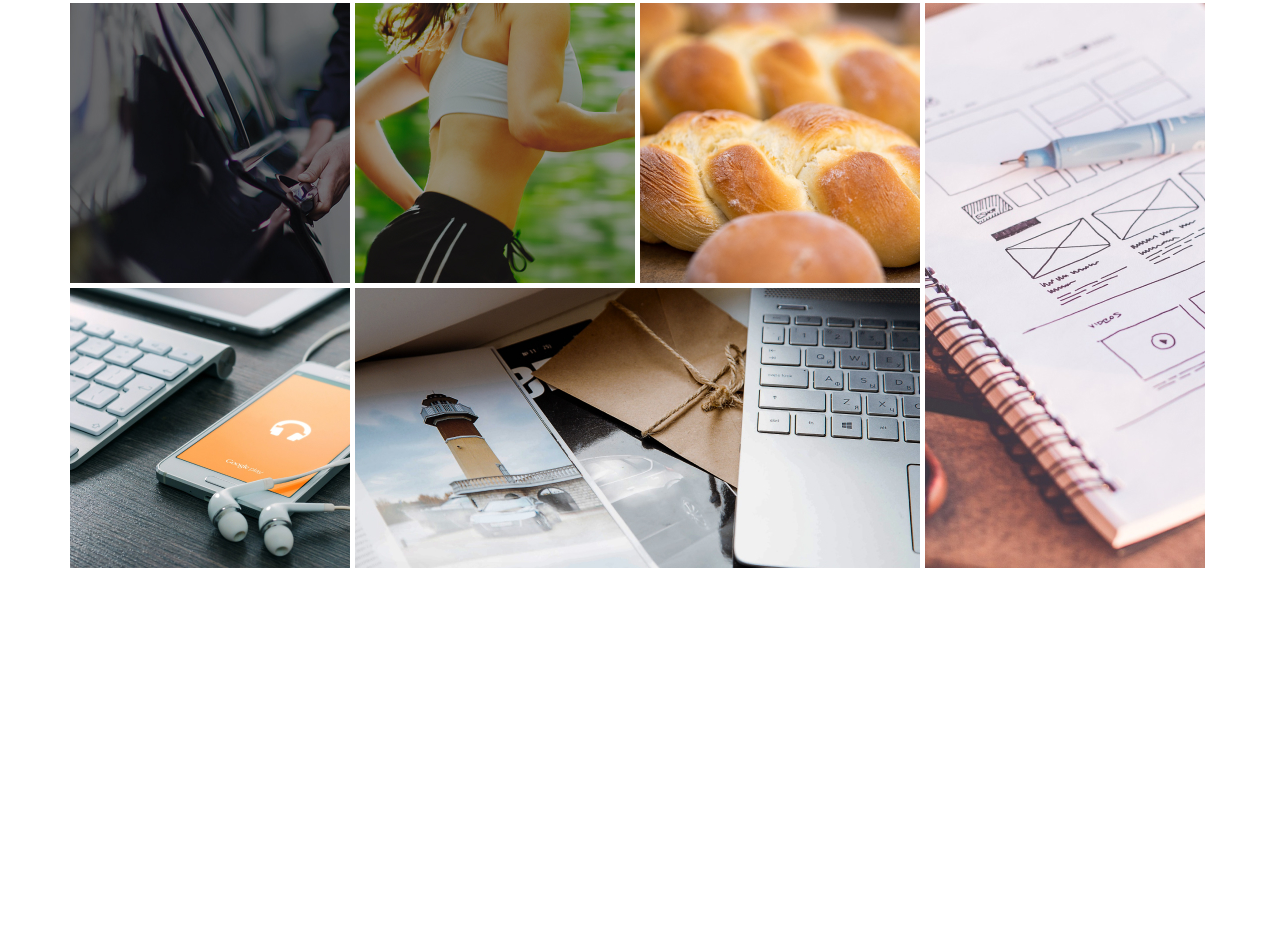
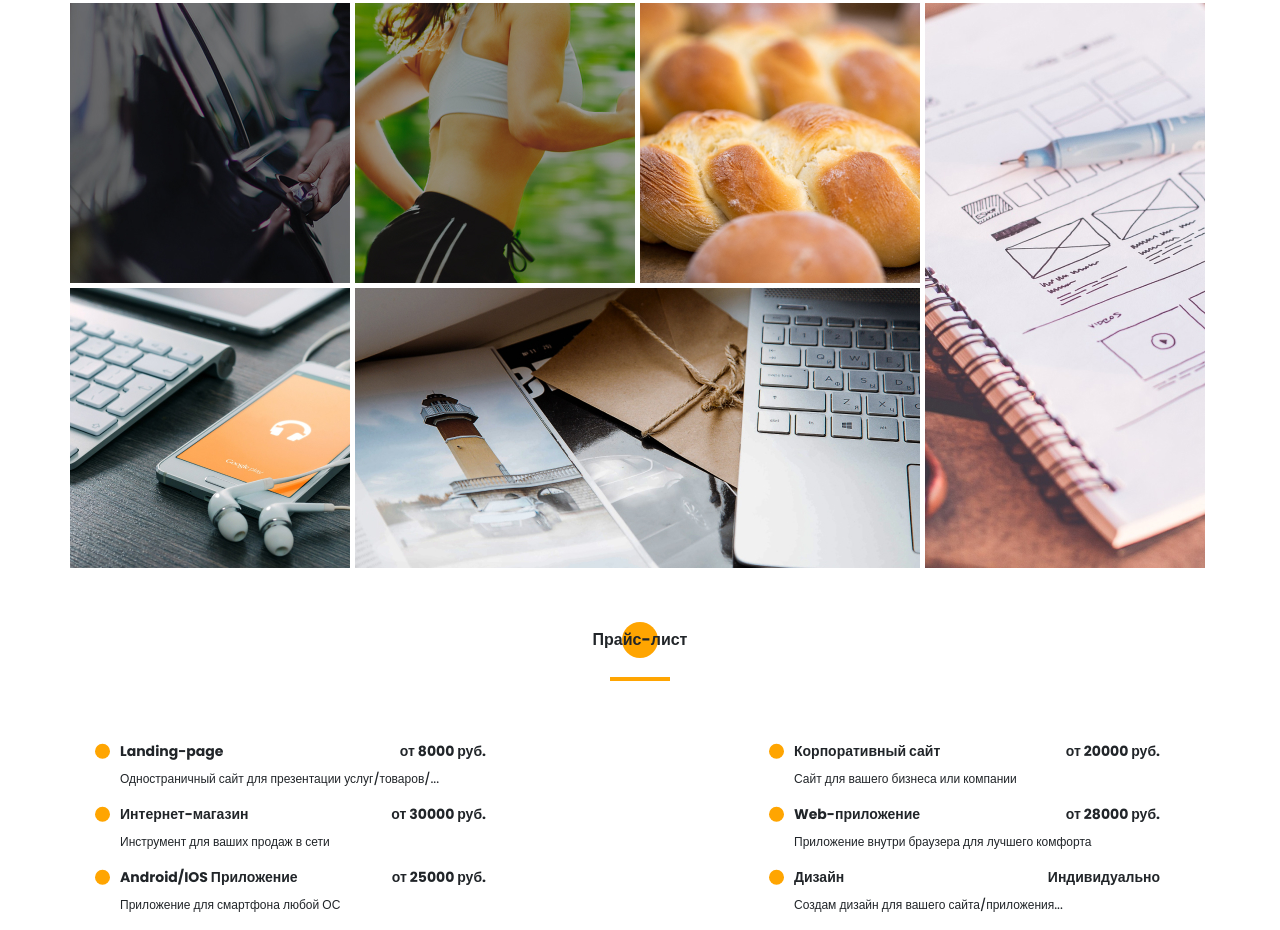
Before and after one commit to JeremyKurakh/Portfolio, a website: page src/index.html in a window 1280 px wide. Shown: the part 3684-4614 px from the top of the page. Before the commit the page ends 4252 px from the top, so only its background shows below. Drawn offline with nearby package versions, Linux system fonts and the light colour scheme; files that its build step writes are made by us from their sources; files whose address does not match are found by name.

Commit message:
Section price-list completed

```diff
--- a/src/index.html
+++ b/src/index.html
@@ -356,6 +356,44 @@
             </div>
         </div>
     </section>
+    <section class="price-list">
+        <div class="container">
+            <h2 class="title title_fz16 title__section-title">Прайс-лист</h2>
+            <div class="divider"></div>
+            <div class="price-list__wrapper">
+                <div class="price-list__item">
+                    <h4 class="price-list__item__title title title_fz14">Landing-page</h4>
+                    <h4 class="price-list__item__subtitle title title_fz14">от 8000 руб.</h4>
+                    <p class="price-list__item__descr">Одностраничный сайт для презентации услуг/товаров/...</p>
+                </div>
+                <div class="price-list__item">
+                    <h4 class="price-list__item__title title title_fz14">Корпоративный сайт</h4>
+                    <h4 class="price-list__item__subtitle title title_fz14">от 20000 руб.</h4>
+                    <p class="price-list__item__descr">Сайт для вашего бизнеса или компании</p>
+                </div>
+                <div class="price-list__item">
+                    <h4 class="price-list__item__title title title_fz14">Интернет-магазин</h4>
+                    <h4 class="price-list__item__subtitle title title_fz14">от 30000 руб.</h4>
+                    <p class="price-list__item__descr">Инструмент для ваших продаж в сети</p>
+                </div>
+                <div class="price-list__item">
+                    <h4 class="price-list__item__title title title_fz14">Web-приложение</h4>
+                    <h4 class="price-list__item__subtitle title title_fz14">от 28000 руб.</h4>
+                    <p class="price-list__item__descr">Приложение внутри браузера для лучшего комфорта</p>
+                </div>
+                <div class="price-list__item">
+                    <h4 class="price-list__item__title title title_fz14">Android/IOS Приложение</h4>
+                    <h4 class="price-list__item__subtitle title title_fz14">от 25000 руб.</h4>
+                    <p class="price-list__item__descr">Приложение для смартфона любой ОС</p>
+                </div>
+                <div class="price-list__item">
+                    <h4 class="price-list__item__title title title_fz14">Дизайн</h4>
+                    <h4 class="price-list__item__subtitle title title_fz14">Индивидуально</h4>
+                    <p class="price-list__item__descr">Создам дизайн для вашего сайта/приложения...</p>
+                </div>
+            </div>
+        </div>
+    </section>
     <script src="js/script.js"></script>
 </body>
 </html>
--- /dev/null
+++ b/src/sass/blocks/_price-list.scss
@@ -0,0 +1,38 @@
+.price-list{
+    padding-top: 60px;
+    &__wrapper{
+        padding: 60px 50px 0 50px;
+        display: grid;
+        grid-template: repeat(3 , minmax(44px, auto)) / repeat(2 , minmax(366px, auto));
+        grid-auto-rows: minmax(44px, auto);
+        justify-content: space-between;
+        // gap: 15px;
+    }
+    &__item{
+        display: grid;
+        grid-template: repeat(2 , minmax(22px, auto)) / repeat(2 , auto);
+        justify-content: space-between;
+        &__title{
+            position: relative;
+            &::before{
+                content: '';
+                position: absolute;
+                width: 15px;
+                height: 15px;
+                background: $main-color;
+                border-radius: 100%;
+                left: -25px;
+                top: 25%;
+                transform: translateY(-15%);
+            }
+        }
+        &__subtitle{
+            justify-self: end;
+        }
+        &__descr{
+            font-size: 12px;
+            line-height: 18px;
+            grid-column: 1 / 3;
+        }
+    }
+}
--- a/src/sass/style.scss
+++ b/src/sass/style.scss
@@ -30,3 +30,4 @@
 @import 'blocks/resume';
 @import 'blocks/skills';
 @import 'blocks/portfolio';
+@import 'blocks/price-list';
```
Also changed, not shown: dist/css/style.min.css, dist/index.html.
